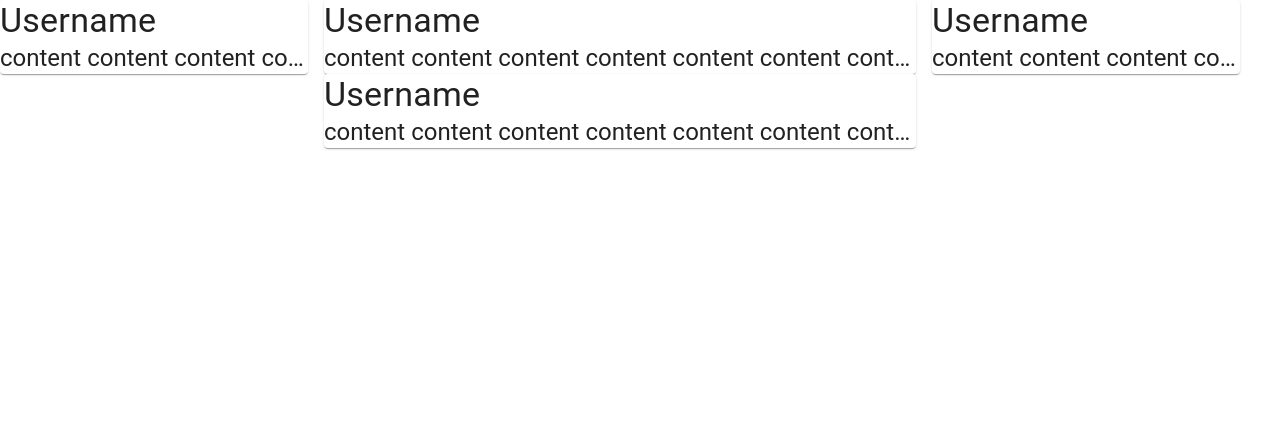
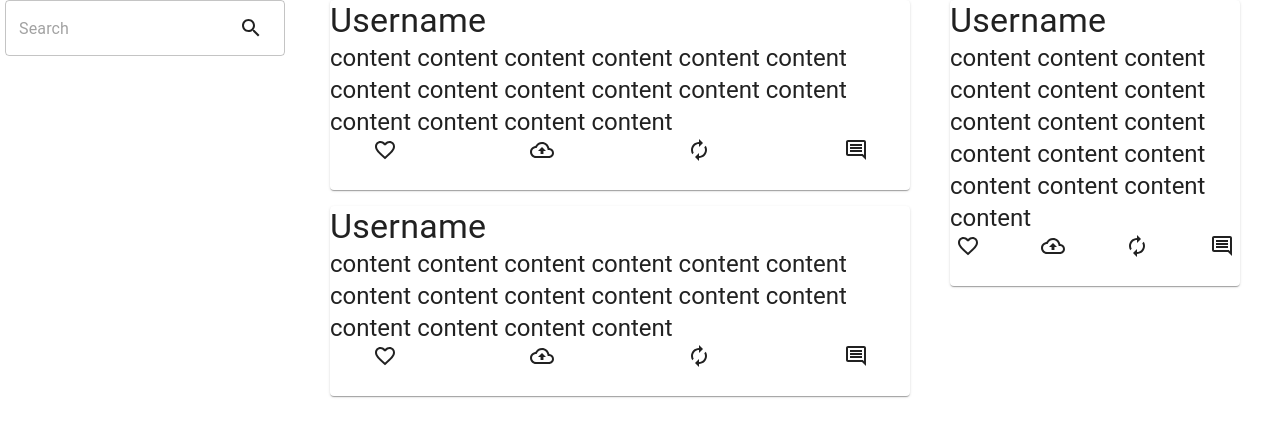
Before and after one commit to mern-twitter-clone/frontend, a React (Create React App) app: page / in a window 1280 px wide. Shown: the top 436 px of the page. Built offline with nearby package versions, Linux system fonts and the light colour scheme.

Commit message:
update for the prototype

```diff
--- a/package.json
+++ b/package.json
@@ -6,6 +6,7 @@
     "@emotion/react": "^11.7.1",
     "@emotion/styled": "^11.6.0",
     "@material-ui/core": "^4.12.3",
+    "@material-ui/icons": "^4.11.2",
     "@mui/material": "^5.2.4",
     "@reduxjs/toolkit": "^1.7.1",
     "@testing-library/jest-dom": "^4.2.4",
--- a/src/App.tsx
+++ b/src/App.tsx
@@ -1,12 +1,12 @@
 import React from 'react';
 import './App.css';
-import Layout from './Components/Layout/Layout';
-import Grid from './Components/Layout/Layout';
+import Main from './Components/Main/Main';
+
 
 function App() {
   return (
     <div className="App">
-     <Layout></Layout>
+     <Main></Main>
     </div>
   );
 }
--- a/src/Components/Layout/Layout.jsx
+++ b/src/Components/Layout/Layout.jsx
@@ -1,19 +1,23 @@
 import Grid from "@material-ui/core/Grid";
+import Sidebar from "../Sidebar/Sidebar";
 import Tweet from "../Tweet/Tweet";
 //a comp for a single tweet.
 function Layout() {
   return (
 
-    <Grid container spacing={2} direction="row">
+    <Grid container spacing={5} direction="row">
       <Grid item xs={3}>
-        <Tweet></Tweet>
+        <Sidebar></Sidebar>
       </Grid>
 
-      <Grid container item xs={6} direction="column" spacing={5}>
+      <Grid container item xs={6} direction="row" spacing={5}>
         <Grid item xs={12}>
           <Tweet></Tweet>
+        </Grid>
+        <Grid item xs={12}>
           <Tweet></Tweet>
         </Grid>
+
       </Grid>
 
       <Grid item xs={3}>
--- /dev/null
+++ b/src/Components/Main/Main.jsx
@@ -0,0 +1,13 @@
+import Typography from "@mui/material/Typography";
+import Layout from "../Layout/Layout";
+import Tweet from "../Tweet/Tweet";
+
+
+
+//main page
+function Main() {
+  return (
+    <Layout></Layout>
+  );
+}
+export default Main;
--- /dev/null
+++ b/src/Components/Sidebar/Sidebar.jsx
@@ -0,0 +1,25 @@
+import { TextField, InputAdornment } from "@material-ui/core";
+import { Search } from "@material-ui/icons";
+
+//a comp for a single tweet.
+function Sidebar() {
+  return (
+    <TextField
+    placeholder="Search"
+    sx={{
+        color: 'success.main',
+        width: '10%'
+      }}
+    variant="outlined"
+    InputProps={{
+      endAdornment: (
+        <InputAdornment>
+            <Search />
+        </InputAdornment>
+      )
+    }}
+  />
+
+  );
+}
+export default Sidebar;
--- a/src/Components/Tweet/Tweet.tsx
+++ b/src/Components/Tweet/Tweet.tsx
@@ -1,5 +1,14 @@
 import Typography from "@mui/material/Typography";
 import Paper from "@mui/material/Paper";
+
+import {
+  AutorenewOutlined,
+  FavoriteBorderOutlined,
+  FavoriteBorderSharp,
+  CloudUploadOutlined,
+  CommentOutlined
+} from "@material-ui/icons";
+import { Grid } from "@material-ui/core";
 
 //a comp for a single tweet.
 function Tweet() {
@@ -8,10 +17,25 @@ function Tweet() {
       <Typography variant="h4" align="left">
         Username
       </Typography>
-      <Typography variant="h5" align="left" noWrap>
+      <Typography variant="h5" align="left">
         content content content content content content content content content
         content content content content content content content
       </Typography>
+
+      <Grid container spacing={6} direction="row">
+        <Grid item xs={3}>
+          <FavoriteBorderOutlined></FavoriteBorderOutlined>
+        </Grid>
+        <Grid item xs={3}>
+         <CloudUploadOutlined></CloudUploadOutlined>
+        </Grid>
+        <Grid item xs={3}>
+          <AutorenewOutlined></AutorenewOutlined>
+        </Grid>
+        <Grid item xs={3}>
+          <CommentOutlined></CommentOutlined>
+        </Grid>
+      </Grid>
     </Paper>
   );
 }
```
Also changed, not shown: src/Components/Sidebar/Sidebar.css (added), 1 other file (tests, documents, lock files or other folders).
